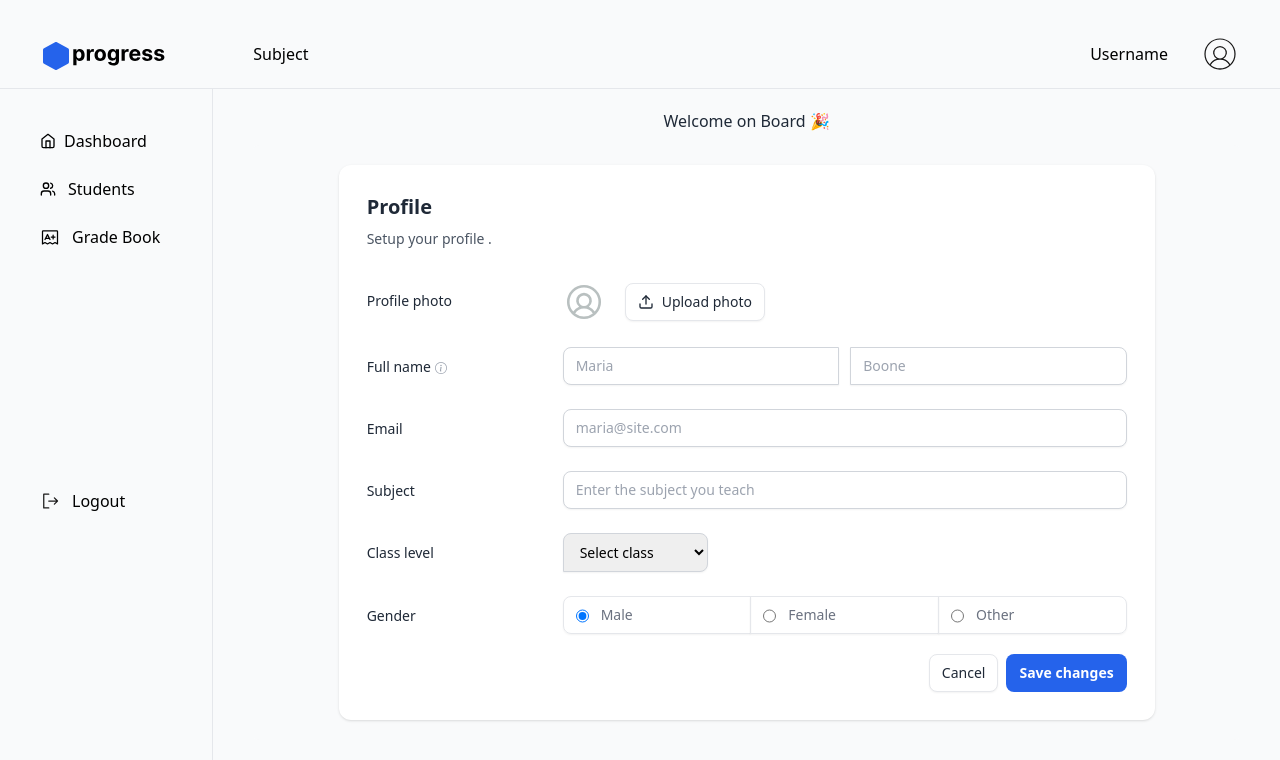
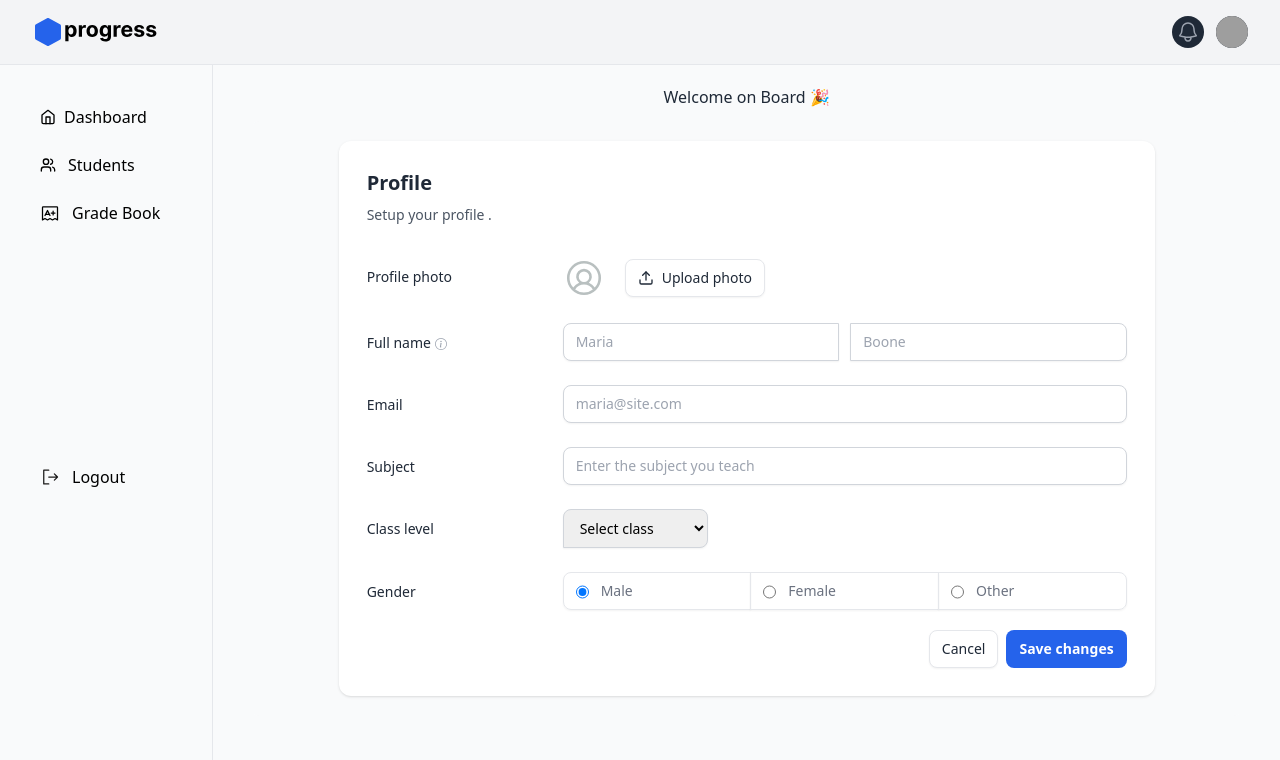
Before and after one commit to kitindi/progress, a React (Create React App) app: page /onboard in a window 1280 px wide. Shown: the top 760 px of the page. Built offline with nearby package versions, Linux system fonts and the light colour scheme; grey boxes are pictures that could not be loaded.

Commit message:
aupdated the navbar

```diff
--- a/src/components/nav/Navbar.js
+++ b/src/components/nav/Navbar.js
@@ -1,11 +1,15 @@
-import React from "react";
-import user from "../../images/user.svg";
+import { useState } from "react";
+import { Link } from "react-router-dom";
 
 const Navbar = () => {
+  const [show, setSHow] = useState(false);
   return (
     <nav className="w-full  border-b border-gray-200">
-      <div className="max-w-8xl mx-auto h-30 grid grid-cols-12 ">
-        <div className="col-span-2  px-10  pt-10 pb-4">
+      <nav class="bg-gray-100">
+        <div class="mx-auto max-w-8xl px-2 sm:px-6 lg:px-8">
+          <div class="relative flex h-16 items-center justify-between">
+            <div class="flex flex-1 items-center justify-center sm:items-stretch sm:justify-start">
+              <div class="flex flex-shrink-0 items-center">
                 <svg
                   className="h-8"
                   viewBox="0 0 235 60"
@@ -22,14 +26,106 @@ const Navbar = () => {
                   />
                 </svg>
               </div>
-        <div className="col-span-10  px-10 flex justify-between items-center  pt-5">
-          <p>Subject</p>
-          <div className="flex items-center gap-8">
-            <p>Username</p>{" "}
-            <img className="h-10 w-10 rounded-full" src={user} alt="" />
+            </div>
+            <div class="absolute inset-y-0 right-0 flex items-center pr-2 sm:static sm:inset-auto sm:ml-6 sm:pr-0">
+              <button
+                type="button"
+                class="relative rounded-full bg-gray-800 p-1 text-gray-400 hover:text-white focus:outline-none focus:ring-2 focus:ring-white focus:ring-offset-2 focus:ring-offset-gray-800"
+              >
+                <span class="absolute -inset-1.5"></span>
+                <span class="sr-only">View notifications</span>
+                <svg
+                  class="h-6 w-6"
+                  fill="none"
+                  viewBox="0 0 24 24"
+                  stroke-width="1.5"
+                  stroke="currentColor"
+                  aria-hidden="true"
+                >
+                  <path
+                    stroke-linecap="round"
+                    stroke-linejoin="round"
+                    d="M14.857 17.082a23.848 23.848 0 005.454-1.31A8.967 8.967 0 0118 9.75v-.7V9A6 6 0 006 9v.75a8.967 8.967 0 01-2.312 6.022c1.733.64 3.56 1.085 5.455 1.31m5.714 0a24.255 24.255 0 01-5.714 0m5.714 0a3 3 0 11-5.714 0"
+                  />
+                </svg>
+              </button>
+
+              {/* <!-- Profile dropdown --> */}
+              <div class="relative ml-3">
+                <div>
+                  <button
+                    onClick={() => {
+                      setSHow(!show);
+                    }}
+                    type="button"
+                    class="relative flex rounded-full bg-gray-800 text-sm focus:outline-none focus:ring-2 focus:ring-white focus:ring-offset-2 focus:ring-offset-gray-800"
+                    id="user-menu-button"
+                    aria-expanded="false"
+                    aria-haspopup="true"
+                  >
+                    <span class="absolute -inset-1.5"></span>
+                    <span class="sr-only">Open user menu</span>
+                    <img
+                      class="h-8 w-8 rounded-full"
+                      src="https://images.unsplash.com/photo-1472099645785-5658abf4ff4e?ixlib=rb-1.2.1&ixid=eyJhcHBfaWQiOjEyMDd9&auto=format&fit=facearea&facepad=2&w=256&h=256&q=80"
+                      alt=""
+                    />
+                  </button>
+                </div>
+
+                {/* <!--
+            Dropdown menu, show/hide based on menu state.
+
+            Entering: "transition ease-out duration-100"
+              From: "transform opacity-0 scale-95"
+              To: "transform opacity-100 scale-100"
+            Leaving: "transition ease-in duration-75"
+              From: "transform opacity-100 scale-100"
+              To: "transform opacity-0 scale-95"
+          --> */}
+                {show && (
+                  <div
+                    class="absolute right-0 z-10 mt-2 w-48 origin-top-right rounded-md bg-white py-1 shadow-lg ring-1 ring-black ring-opacity-5 focus:outline-none"
+                    role="menu"
+                    aria-orientation="vertical"
+                    aria-labelledby="user-menu-button"
+                    tabindex="-1"
+                  >
+                    {/* <!-- Active: "bg-gray-100", Not Active: "" --> */}
+                    <Link
+                      to="#"
+                      class="block px-4 py-2 text-sm text-gray-700"
+                      role="menuitem"
+                      tabindex="-1"
+                      id="user-menu-item-0"
+                    >
+                      Your Profile
+                    </Link>
+                    <Link
+                      to="#"
+                      class="block px-4 py-2 text-sm text-gray-700"
+                      role="menuitem"
+                      tabindex="-1"
+                      id="user-menu-item-1"
+                    >
+                      Settings
+                    </Link>
+                    <Link
+                      to="#"
+                      class="block px-4 py-2 text-sm text-gray-700"
+                      role="menuitem"
+                      tabindex="-1"
+                      id="user-menu-item-2"
+                    >
+                      Sign out
+                    </Link>
+                  </div>
+                )}
               </div>
             </div>
           </div>
+        </div>
+      </nav>
     </nav>
   );
 };
--- a/src/components/sidenav/SideNav.js
+++ b/src/components/sidenav/SideNav.js
@@ -6,7 +6,7 @@ const SideNav = () => {
   const location = useLocation();
   console.log(location.pathname);
   return (
-    <div className="col-span-2  pl-10 border-r border-gray-200 flex flex-col gap-60">
+    <div className="col-span-2  pl-10 border-r border-gray-200 flex flex-col gap-60 min-h-screen">
       <ul className="mt-10 flex flex-col gap-6">
         <Link
           to="/dashboard"
--- a/src/pages/calender/Calendar.js
+++ b/src/pages/calender/Calendar.js
@@ -4,7 +4,7 @@ import SideNav from "../../components/sidenav/SideNav";
 
 const Calendar = () => {
   return (
-    <section className="w-full h-full bg-gray-100">
+    <section className="w-full min-h-screen bg-gray-100">
       <Navbar />
       <div className="max-w-8xl mx-auto  grid grid-cols-12 ">
         <SideNav />
--- a/src/pages/dashoard/Dashboard.js
+++ b/src/pages/dashoard/Dashboard.js
@@ -4,7 +4,7 @@ import SideNav from "../../components/sidenav/SideNav";
 
 const Dashboard = () => {
   return (
-    <section className="w-full h-full bg-gray-50">
+    <section className="w-full min-h-screen bg-gray-50">
       <Navbar />
       <div className="max-w-8xl mx-auto  grid grid-cols-12 ">
         <SideNav />
--- a/src/pages/gradebook/Gradebook.js
+++ b/src/pages/gradebook/Gradebook.js
@@ -41,7 +41,7 @@ const Gradebook = () => {
   }, [location.pathname]);
 
   return (
-    <section className="w-full h-full bg-gray-50">
+    <section className="w-full min-h-screen bg-gray-50">
       <Navbar />
       <div className="max-w-8xl mx-auto  grid grid-cols-12 ">
         <SideNav />
--- a/src/pages/home/Home.js
+++ b/src/pages/home/Home.js
@@ -3,7 +3,7 @@ import Auth from "../auth/Auth";
 
 const Home = () => {
   return (
-    <section className="w-full bg-gray-100 h-screen">
+    <section className="w-full bg-gray-100 min-h-screen">
       <Auth />
     </section>
   );
--- a/src/pages/students/Students.js
+++ b/src/pages/students/Students.js
@@ -49,7 +49,7 @@ const Students = () => {
   }, [location.pathname]);
 
   return (
-    <section className="w-full h-full bg-gray-50">
+    <section className="w-full min-h-screen bg-gray-50">
       <Navbar />
       <div className="max-w-8xl mx-auto  grid grid-cols-12 ">
         <SideNav />
```
Lines whose indentation alone changed are shown as unchanged.
